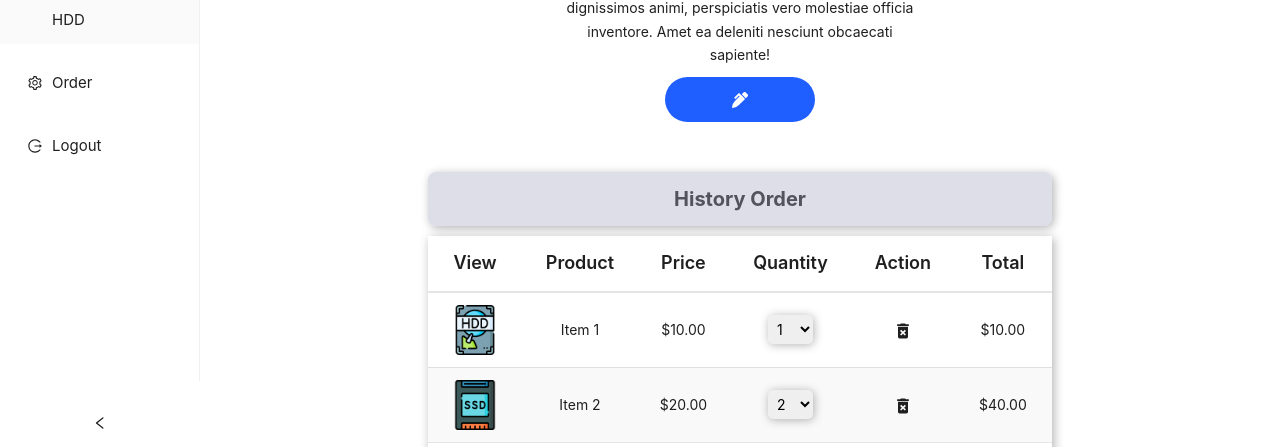
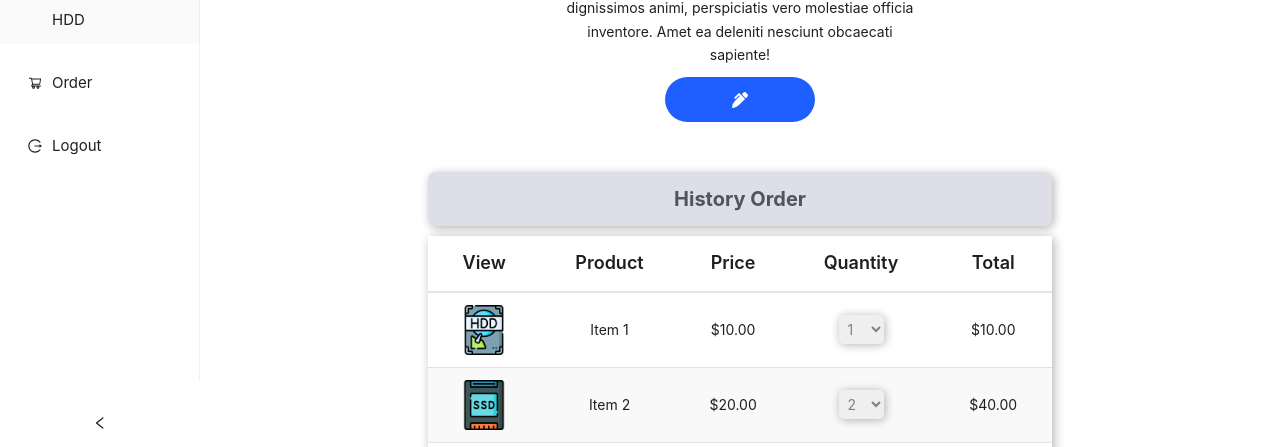
Before and after one commit to RyuUseiSam/NTNU-Database-Final-Project_Component-Price-Query-System, a React (Vite) app in the folder databaseFinalProject/frontend/: page / in a window 1280 px wide. Shown: the part 353-800 px from the top of the page. Built offline with nearby package versions, Linux system fonts and the light colour scheme.

Commit message:
Update order page(table setting: shopping cart) and home page(table setting: history order, profile)

```diff
--- a/databaseFinalProject/frontend/src/components/MenuList/MenuList.jsx
+++ b/databaseFinalProject/frontend/src/components/MenuList/MenuList.jsx
@@ -7,6 +7,7 @@ import {
   LogoutOutlined,
   SearchOutlined,
   SettingOutlined,
+  ShoppingCartOutlined
 } from "@ant-design/icons";
 
 import "./MenuList.scss";
@@ -44,8 +45,8 @@ export default function MenuList() {
       ],
     },
     {
-      key: "testing",
-      icon: <SettingOutlined />,
+      key: "order",
+      icon: <ShoppingCartOutlined />,
       text: "Order",
     },
     // {
--- a/databaseFinalProject/frontend/src/components/ShoppingCartTable/ShoppingCartTable.tsx
+++ b/databaseFinalProject/frontend/src/components/ShoppingCartTable/ShoppingCartTable.tsx
@@ -1,11 +1,17 @@
 import React from 'react';
 import { MdDeleteForever } from "react-icons/md";
 
-
 import ramImg from '../../assets/images/ram.png';
 import hddImg from '../../assets/images/hdd.png';
-import ssdImg from '../../assets/images/ssd.png'
+import ssdImg from '../../assets/images/ssd.png';
 import './ShoppingCartTable.scss';
+
+type ShoppingCartTableProps = {
+    changable: boolean;
+    cartItems: CartItemType[];
+    setCartItems: React.Dispatch<React.SetStateAction<CartItemType[]>>;
+    tableTitle: string;
+};
 
 type CartItemType = {
     id: number;
@@ -13,38 +19,34 @@ type CartItemType = {
     name: string;
     quantity: number;
     price: number;
-}
+};
 
-const ShoppingCartTable = () => {
-    const [changable, setChangable] = React.useState(true);
-    const [cartItems, setCartItems] = React.useState<CartItemType[]>([
-        { id: 1, type: "hdd", name: 'Item 1', quantity: 1, price: 10 },
-        { id: 2, type: "ssd", name: 'Item 2', quantity: 2, price: 20 },
-        { id: 3, type: "ssd", name: 'Item 3', quantity: 3, price: 30 },
-    ]);
-
-    const [tableTitle, setTableTitle] = React.useState('History Order');
+const ShoppingCartTable = ({
+    changable,
+    cartItems,
+    setCartItems,
+    tableTitle
+}: ShoppingCartTableProps) => {
 
     const getImg = (type: string) => {
         return type === 'ram' ? ramImg : type === 'hdd' ? hddImg : ssdImg;
-    }
+    };
 
     const handleDelete = (id: number) => {
+        //For django, we need to send a request to the server to delete the item from the database
         const newCartItems = cartItems.filter((cartItem) => cartItem.id !== id);
         setCartItems(newCartItems);
-    }
+    };
 
     const calculateTotal = () => {
+        //For django, we need to send a request to the server to calculate the total price
         return cartItems.reduce((total, item) => total + item.price * item.quantity, 0).toLocaleString('zh-TW', { style: 'currency', currency: 'TWD' });
-    }
+    };
 
     return (
         <>
-
             <table className='shoppingCartTable'>
-                <caption>{
-                    tableTitle
-                }</caption>
+                <caption>{tableTitle}</caption>
                 <thead>
                     <tr>
                         <th>View</th>
@@ -56,23 +58,21 @@ const ShoppingCartTable = () => {
                     </tr>
                 </thead>
                 <tbody>
-                    {
-                        cartItems.map((item) => {
-                            return (
+                    {cartItems.map((item) => (
                         <tr key={item.id}>
                             <td><img className='shoppingCartTable__img' src={getImg(item.type)} alt="product-view" /></td>
                             <td>{item.name}</td>
                             <td>{item.price.toLocaleString('zh-TW', { style: 'currency', currency: 'TWD' })}</td>
                             <td>
-                                        <select className='shoppingCartTable__quantity'
+                                <select
+                                    className='shoppingCartTable__quantity'
                                     value={item.quantity}
                                     onChange={(e) => {
-                                                const newCartItems = cartItems.map((cartItem) => {
-                                                    if (cartItem.id === item.id) {
-                                                        cartItem.quantity = Number(e.target.value);
-                                                    }
-                                                    return cartItem; ``
-                                                });
+                                        const newCartItems = cartItems.map((cartItem) =>
+                                            cartItem.id === item.id
+                                                ? { ...cartItem, quantity: Number(e.target.value) }
+                                                : cartItem
+                                        );
                                         setCartItems(newCartItems);
                                     }}
                                     disabled={!changable}
@@ -85,30 +85,26 @@ const ShoppingCartTable = () => {
                                 </select>
                             </td>
                             {changable &&
-                                        <td><MdDeleteForever className='shoppingCartTable__removeItem' onClick={
-                                            () => handleDelete(item.id)
-                                        } /></td>}
+                                <td>
+                                    <MdDeleteForever className='shoppingCartTable__removeItem' onClick={() => handleDelete(item.id)} />
+                                </td>
+                            }
                             <td>{(item.price * item.quantity).toLocaleString('zh-TW', { style: 'currency', currency: 'TWD' })}</td>
                         </tr>
-                            )
-                        })
-                    }
+                    ))}
                 </tbody>
                 <tfoot>
                     <tr>
-                        <td colSpan={
-                            changable ? 5 : 4
-                        } style={{ textAlign: 'right', fontWeight: 'bold' }}>Total</td>
+                        <td colSpan={changable ? 5 : 4} style={{ textAlign: 'right', fontWeight: 'bold' }}>Total</td>
                         <td>{calculateTotal()}</td>
                     </tr>
                 </tfoot>
             </table>
-
             <div className='checkoutButtonContainer'>
                 {changable && <button className='checkoutButton'>Check Out</button>}
             </div>
         </>
-    )
-}
+    );
+};
 
-export default ShoppingCartTable
+export default ShoppingCartTable;
--- a/databaseFinalProject/frontend/src/pages/Home/Home.tsx
+++ b/databaseFinalProject/frontend/src/pages/Home/Home.tsx
@@ -4,11 +4,31 @@ import ShoppingCartTable from '../../components/ShoppingCartTable/ShoppingCartTa
 import './Home.scss'
 import UserProfileCard from '../../components/UserProfileCard/UserProfileCard'
 
+
+type CartItemType = {
+    id: number;
+    type: string;
+    name: string;
+    quantity: number;
+    price: number;
+};
+
+
 export default function Home() {
+    const [cartItems, setCartItems] = React.useState<CartItemType[]>([
+        { id: 1, type: "hdd", name: 'Item 1', quantity: 1, price: 10 },
+        { id: 2, type: "ssd", name: 'Item 2', quantity: 2, price: 20 },
+        { id: 3, type: "ssd", name: 'Item 3', quantity: 3, price: 30 },
+    ]);
     return (
         <div className='homePage'>
             <UserProfileCard></UserProfileCard>
-            <ShoppingCartTable></ShoppingCartTable>
+            <ShoppingCartTable
+                changable={false}
+                cartItems={cartItems}
+                setCartItems={setCartItems}
+                tableTitle='History Order'
+            ></ShoppingCartTable>
         </div>
     )
 }
--- a/databaseFinalProject/frontend/src/pages/Order/Order.tsx
+++ b/databaseFinalProject/frontend/src/pages/Order/Order.tsx
@@ -1,7 +1,22 @@
 import React from 'react'
 import ShoppingCartTable from '../../components/ShoppingCartTable/ShoppingCartTable'
 
+type CartItemType = {
+    id: number;
+    type: string;
+    name: string;
+    quantity: number;
+    price: number;
+};
+
 const Order = () => {
+    //For django, we need to send a request to the server to get the order history
+    const [cartItems, setCartItems] = React.useState<CartItemType[]>([
+        { id: 1, type: "hdd", name: 'Item 1', quantity: 1, price: 10 },
+        { id: 2, type: "ssd", name: 'Item 2', quantity: 2, price: 20 },
+        { id: 3, type: "ssd", name: 'Item 3', quantity: 3, price: 30 },
+    ]);
+
     return (
         <div
             style={{
@@ -14,7 +29,12 @@ const Order = () => {
 
             }}
         >
-            <ShoppingCartTable></ShoppingCartTable>
+            <ShoppingCartTable
+                changable={true}
+                cartItems={cartItems}
+                setCartItems={setCartItems}
+                tableTitle='Shopping Cart'
+            ></ShoppingCartTable>
         </div>
 
     )
```
Lines whose indentation alone changed are shown as unchanged.
